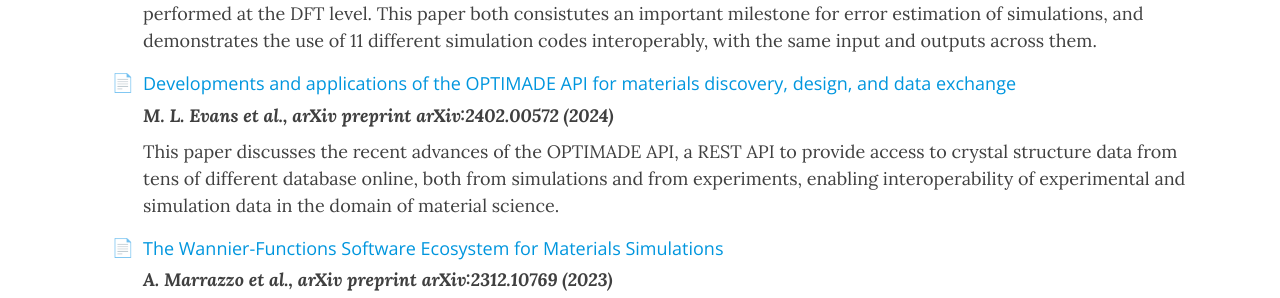
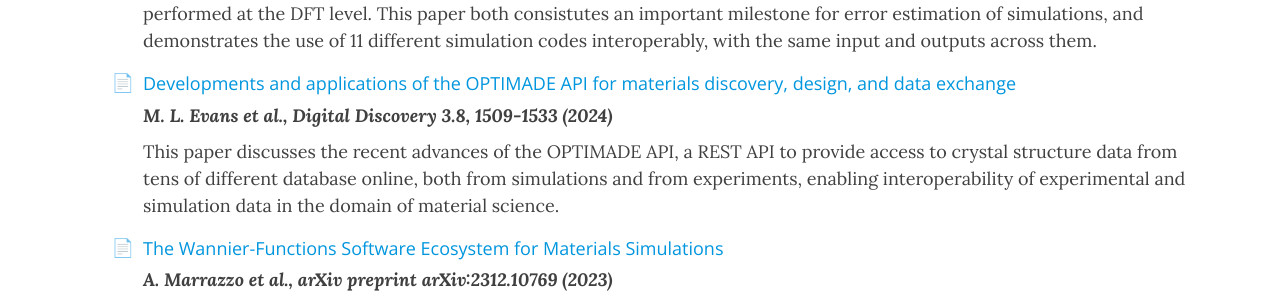
Before and after one commit to ord-premise/ord-premise.github.io, a Jekyll site: the page built from outreach.html, in a window 1280 px wide and 900 px high, scrolled down 782 px. Shown: the part 156-454 px from the top of the window. Built offline with Jekyll 4.4.1, drawn with Linux system fonts in a browser that asks for light colours; nearby versions of some CDN libraries; comment, search, counter and statistics services are not loaded.

Commit message:
Update OPTIMADE paper reference

```diff
--- a/_data/outreach/publications.yml
+++ b/_data/outreach/publications.yml
@@ -23,8 +23,8 @@
     This paper provides an expert recommendation on how to verify the numerical correctness, or precision, of simulations performed at the DFT level. This paper both consistutes an important milestone for error estimation of simulations, and demonstrates the use of 11 different simulation codes interoperably, with the same input and outputs across them.
 
 - title: Developments and applications of the OPTIMADE API for materials discovery, design, and data exchange
-  link: https://arxiv.org/abs/2402.00572
-  reference: M. L. Evans et al., arXiv preprint arXiv:2402.00572 (2024)
+  link: https://pubs.rsc.org/en/content/articlelanding/2024/dd/d4dd00039k
+  reference: M. L. Evans et al., Digital Discovery 3.8, 1509-1533 (2024)
   description: |
     This paper discusses the recent advances of the OPTIMADE API, a REST API to provide access to crystal structure data from tens of different database online, both from simulations and from experiments, enabling interoperability of experimental and simulation data in the domain of material science.
 
```
